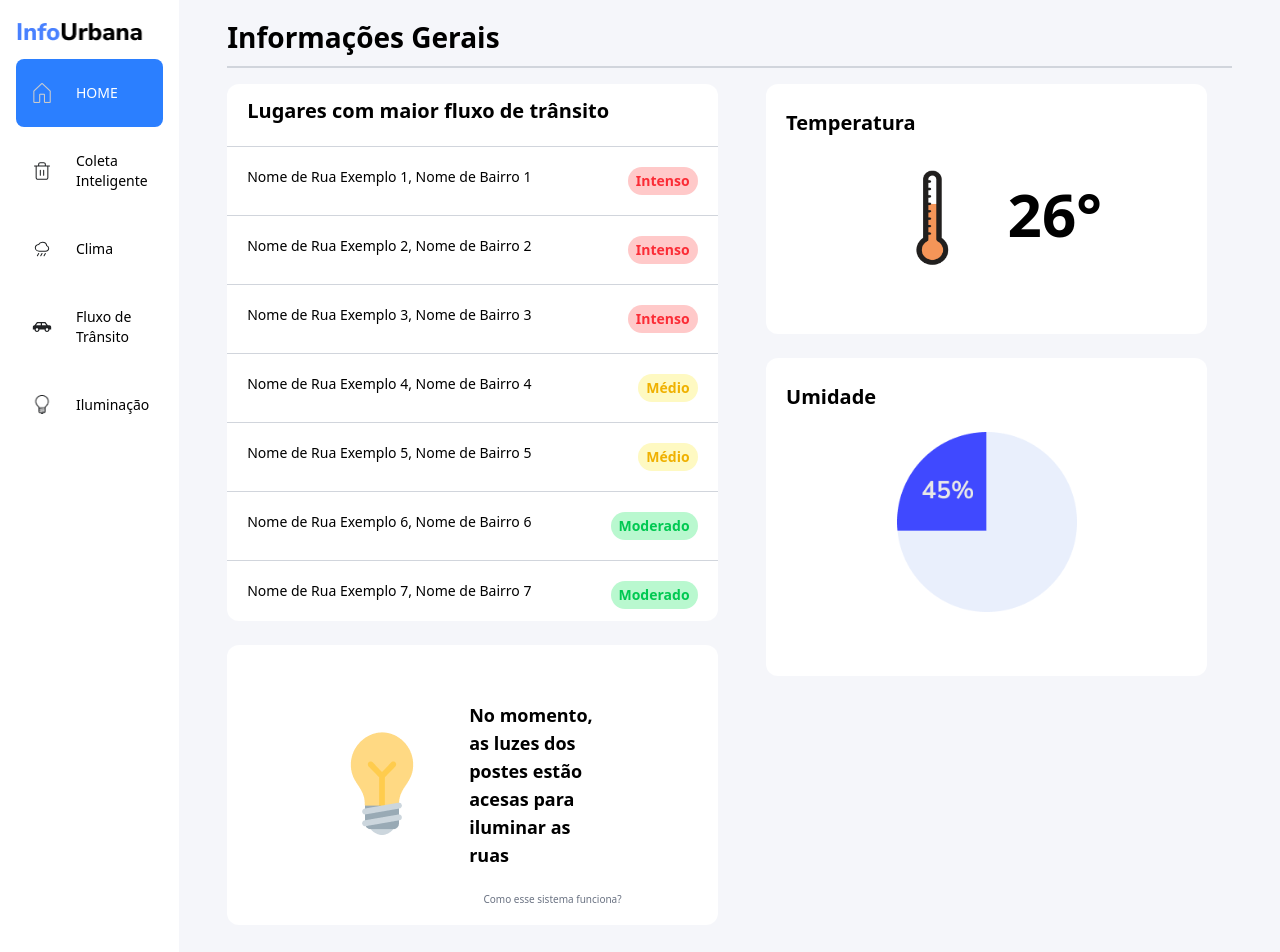
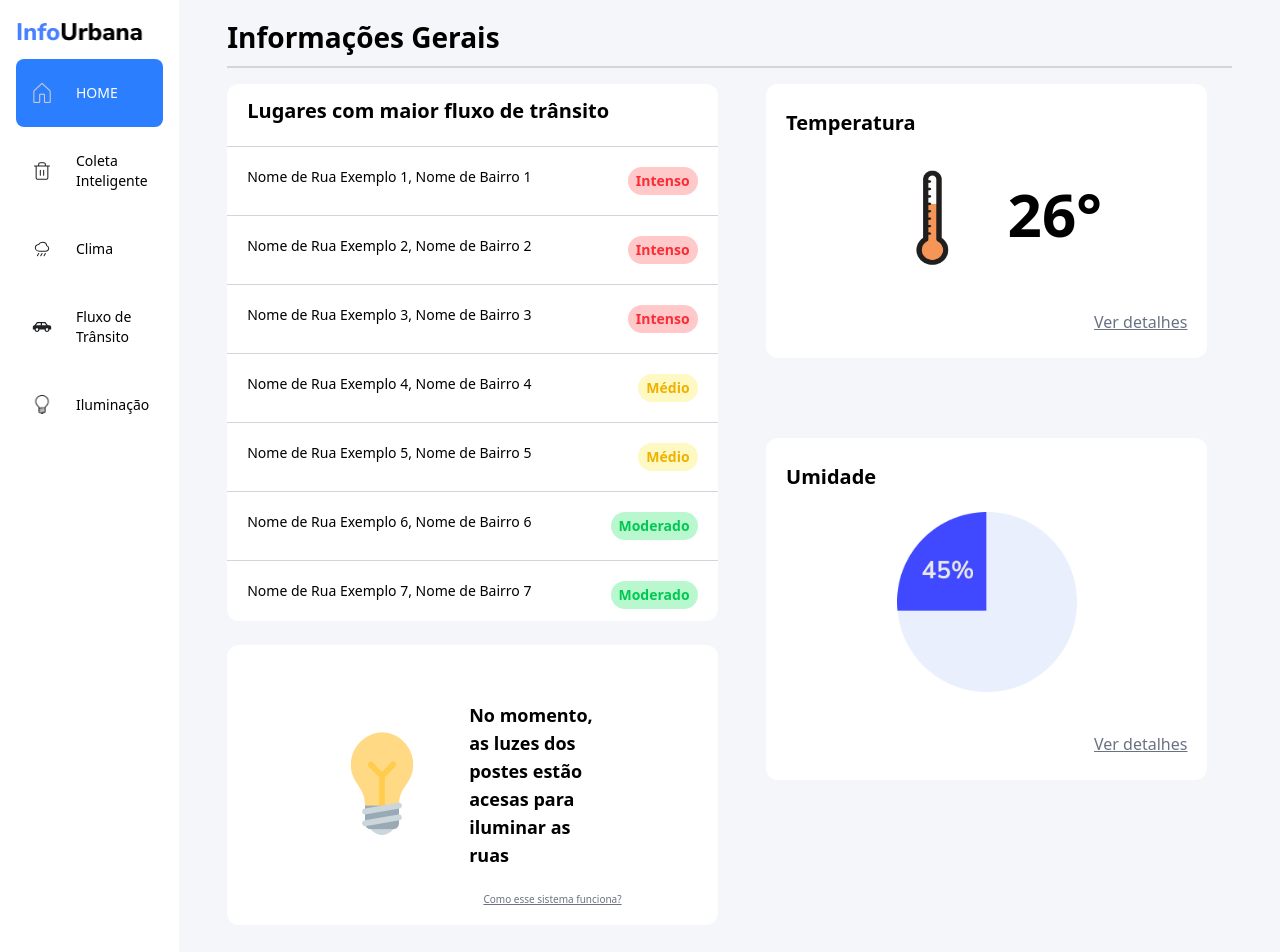
Before and after one commit to Arquitetura-de-Computadores/Frontend, a Next.js app: page / in a window 1280 px wide. Shown: the top 952 px of the page. Built offline with nearby package versions, Linux system fonts and the light colour scheme.

Commit message:
fix: :wrench: correção página inicial

```diff
--- a/src/app/page.jsx
+++ b/src/app/page.jsx
@@ -70,20 +70,25 @@ export default function Home() {
                 </h1>
               </div>
               <div className="flex justify-end w-full">
-                <Link href="/">
-                  <span className="text-[10px] text-gray-500">Como esse sistema funciona?</span>
+                <Link href="/iluminacao">
+                  <span className="text-[10px] text-gray-500 underline">Como esse sistema funciona?</span>
                 </Link>
               </div>
             </div>
           </div>
         </div>
 
-        <div className="flex flex-col gap-6">
+        <div className="flex flex-col gap-20">
           <div className="rounded-xl bg-white py-6 px-5 w-[90%] max-w-lg mx-auto flex flex-col">
             <h1 className="text-[20px] font-semibold text-black mb-5">Temperatura</h1>
             <div className="flex items-center justify-center gap-4 mb-10">
               <Image src="/Temperatura.png" alt="" width={120} height={120} />
               <h1 className="font-semibold text-[60px]">26°</h1>
+            </div>
+            <div className="flex justify-end w-full">
+              <Link href="/clima">
+                <span className="text-[16px] text-gray-500 underline">Ver detalhes</span>
+              </Link>
             </div>
           </div>
 
@@ -92,6 +97,11 @@ export default function Home() {
             <div className="flex justify-center mb-10">
               <Image src="/Pie.png" alt="" width={180} height={180} />
             </div>
+            <div className="flex justify-end w-full">
+              <Link href="/clima">
+                <span className="text-[16px] text-gray-500 underline">Ver detalhes</span>
+              </Link>
+            </div>
           </div>
         </div>
       </div>
```
Also changed, not shown: public/Descarte.svg (added), public/Lixo.svg (added).
